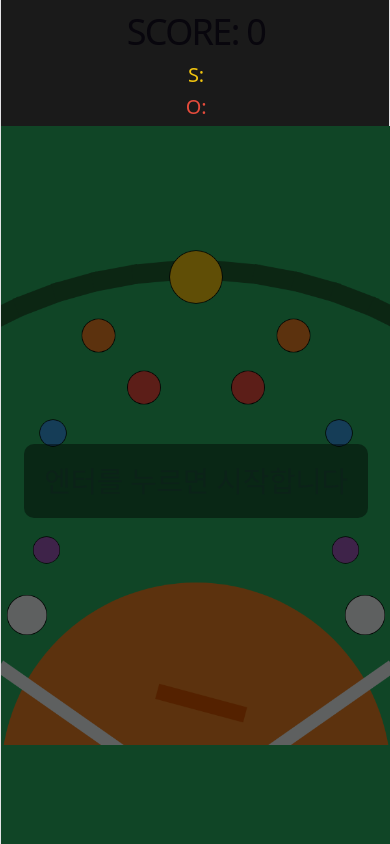
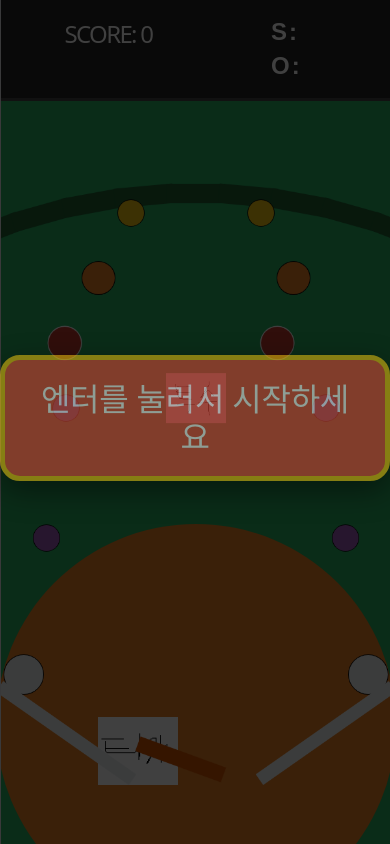
Before and after one commit to YeHwanLee/Baseball_Pinball, a React (Vite) app: page / in a window 390 px wide. Built offline with nearby package versions, Linux system fonts and the light colour scheme.

Commit message:
Add files via upload

```diff
--- a/src/App.css
+++ b/src/App.css
@@ -1,73 +1,191 @@
-/* 기본 브라우저 스크롤 완벽 차단 */
+/* App.css 전체 덮어쓰기 */
+
+/* 핵심: 너비 계산 시 여백(padding)을 포함시켜 모바일에서 화면 밖으로 밀려나는 것 방지 */
+*,
+*::before,
+*::after {
+  box-sizing: border-box;
+}
+
 body {
   margin: 0;
   padding: 0;
   overflow: hidden;
-  background-color: #1a1a1a; /* 빈 공간 배경색 (검은 회색) */
+  background-color: #111;
+  color: white;
+  font-family: 'Arial', sans-serif;
+  user-select: none;
 }
 
-/* 게임 전체 컨테이너를 모바일 화면(100dvh)에 딱 맞게 고정 */
-.game-container {
+.game-wrapper {
   display: flex;
-  flex-direction: column;
+  flex-direction: row;
   width: 100vw;
-  max-width: 600px; /* PC에서는 너무 커지지 않게 제한 */
-  margin: 0 auto; /* PC에서 가운데 정렬 */
-
-  /* 모바일 브라우저의 상하단 주소창을 고려한 완벽한 높이 설정 */
   height: 100vh;
   height: 100dvh;
   overflow: hidden;
 }
 
-/* 스코어보드는 내용물 크기만큼만 차지 */
-.scoreboard {
-  flex-shrink: 0;
-  /* (기존 폰트 사이즈나 여백 설정이 있다면 그대로 두셔도 됩니다) */
+/* 왼쪽 스코어 패널 (PC) */
+.scoreboard-panel {
+  width: 320px;
+  background-color: #222;
+  border-right: 5px solid #444;
+  padding: 30px;
+  display: flex;
+  flex-direction: column;
+  justify-content: center;
+  z-index: 20;
 }
 
-/* 캔버스가 들어갈 랩퍼는 남는 세로 공간을 모두 차지 */
-.canvas-wrapper {
+.score-info h1 {
+  font-size: 2.5rem;
+  margin: 0 0 15px 0;
+  color: #fff;
+}
+.game-msg {
+  font-size: 1.5rem;
+  color: #3498db;
+  min-height: 50px;
+  margin: 0;
+  font-weight: bold;
+  line-height: 1.4;
+}
+.counts {
+  margin-top: 20px;
+}
+
+/* PC에서도 S, O가 흔들리지 않도록 고정 박스 생성 */
+.led-counts {
+  display: flex;
+  flex-direction: column;
+  align-items: flex-start;
+  width: 140px;
+}
+
+/* 칼각 정렬을 위한 CSS 로직 */
+.count-row {
+  display: flex;
+  align-items: center;
+  margin: 5px 0;
+  height: 40px;
+}
+
+.count-label {
+  color: white;
+  font-size: 2rem;
+  font-weight: bold;
+  width: 50px;
+  letter-spacing: 2px;
+  text-align: left;
+}
+
+.count-icons {
+  font-size: 1.5rem;
+  display: flex;
+  gap: 5px;
+}
+
+.game-over-text {
+  color: #e74c3c;
+  font-size: 2.2rem;
+  animation: blink 1s infinite;
+}
+
+/* 오른쪽 게임 캔버스 패널 */
+.canvas-panel {
+  flex: 1;
+  /* 💡 [핵심 수정] 이 한 줄이 z-index를 작동하게 만듭니다. */
   position: relative;
-  width: 100%;
-  flex-grow: 1;
+
   display: flex;
   justify-content: center;
   align-items: center;
-  overflow: hidden;
+  background-color: #27ae60; /* 경기장 바닥색 */
 }
 
-/* 🌟 핵심! 캔버스를 랩퍼 크기에 맞추되, 찌그러지지 않게 비율(contain) 유지 */
-.canvas-wrapper canvas {
+/* 💡 [추가] 물리 엔진에서 삭제한 흙 배경을 CSS로 구현 */
+.infield-dirt {
+  position: absolute;
+  bottom: -100px; /* 흙이 타석 아래에서 올라오게 위치 */
+  left: 50%;
+  transform: translateX(-50%);
+  width: 550px; /* 흙 원형의 크기 */
+  height: 550px;
+  background-color: #e67e22; /* 흙 색깔 */
+  border-radius: 50%; /* 완벽한 원형 */
+
+  /* 💡 [핵심] 타자 이미지 뒤, 캔버스 뒤에 배치 */
+  z-index: 1;
+}
+
+/* 🌟 투수/타자 이미지는 흙보다 위, 캔버스보다 아래에 배치 */
+.pitcher-img {
+  position: absolute;
+  transform: translate(-50%, -50%);
+  pointer-events: none;
+
+  /* 💡 [핵심] 흙(z:1)보다는 위로, 캔버스(z:10)보다는 아래로 */
+  z-index: 2;
+}
+
+.batter-img {
+  position: absolute;
+  transform: translate(-50%, 0);
+  pointer-events: none;
+
+  /* 💡 [핵심] 흙(z:1)보다는 위로, 캔버스(z:10)보다는 아래로 */
+  z-index: 2;
+}
+
+.canvas-panel canvas {
+  position: relative;
   width: 100% !important;
   height: 100% !important;
-  object-fit: contain !important;
-  touch-action: none; /* 모바일 기본 터치 액션(스와이프 등) 차단 */
+  object-fit: contain;
+  touch-action: none;
+
+  /* 💡 [핵심 수정] 캔버스를 이미지 위로 띄움 (레이어 10) */
+  z-index: 10;
 }
 
-/* 안내 문구 오버레이 화면 가득 채우기 */
-.overlay-message {
-  position: absolute;
+/* App.css 맨 아래 추가 (기존 .overlay-message 관련 코드는 지워주세요!) */
+
+/* 🌟 물리 엔진과 상관없이 모니터 화면 전체를 덮어버리는 무적 레이어 */
+.fullscreen-overlay {
+  position: fixed; /* absolute가 아닌 fixed로 화면 전체 고정! */
   top: 0;
   left: 0;
-  width: 100%;
-  height: 100%;
-  background-color: rgba(0, 0, 0, 0.6);
+  width: 100vw;
+  height: 100vh;
+  background-color: rgba(0, 0, 0, 0.75);
   display: flex;
   justify-content: center;
   align-items: center;
-  color: #f1c40f;
-  text-align: center;
-  z-index: 10;
+  z-index: 999999 !important; /* 그 어떤 요소보다 무조건 최상단 보장 */
   pointer-events: none;
 }
 
-.overlay-message h2 {
-  font-size: 1.8rem;
-  padding: 20px;
-  background: rgba(0, 0, 0, 0.8);
-  border-radius: 10px;
+/* 🌟 글씨가 안 보일래야 안 보일 수 없는 강력한 디자인 */
+.overlay-text {
+  color: #ffffff !important; /* 눈부신 흰색 글씨 */
+  font-size: 3rem !important;
+  font-weight: bold;
+  background-color: #e74c3c !important; /* 강렬한 빨간색 박스 */
+  padding: 30px 50px;
+  border-radius: 20px;
+  border: 5px solid #f1c40f; /* 노란색 테두리 */
+  text-align: center;
   animation: blink 1.5s infinite;
+  box-shadow: 0 10px 30px rgba(0, 0, 0, 0.8);
+}
+
+/* 📱 모바일에서는 글자 크기 살짝 조절 */
+@media (max-width: 768px) {
+  .overlay-text {
+    font-size: 2rem !important;
+    padding: 20px 30px;
+  }
 }
 
 @keyframes blink {
@@ -79,3 +197,71 @@ body {
     opacity: 0.5;
   }
 }
+
+/* 📱 모바일 반응형 */
+@media (max-width: 768px) {
+  .game-wrapper {
+    flex-direction: column;
+  }
+
+  .scoreboard-panel {
+    width: 100%;
+    height: auto;
+    min-height: 100px;
+    flex-direction: row;
+    justify-content: space-between;
+    align-items: center;
+    padding: 15px 20px;
+    border-right: none;
+    border-bottom: 3px solid #444;
+  }
+
+  .score-info {
+    flex: 1;
+  }
+  .score-info h1 {
+    font-size: 1.5rem;
+    margin-bottom: 5px;
+  }
+  .game-msg {
+    font-size: 1.1rem;
+    min-height: 25px;
+  }
+
+  .counts {
+    margin-top: 0;
+    flex: 1;
+    display: flex;
+    justify-content: flex-end;
+  }
+
+  .led-counts {
+    display: flex;
+    flex-direction: column;
+    align-items: flex-start;
+    width: 100px;
+  }
+
+  .count-row {
+    margin: 2px 0;
+    height: 30px;
+  }
+  .count-label {
+    font-size: 1.5rem;
+    width: 40px;
+  }
+  .count-icons {
+    font-size: 1.2rem;
+  }
+
+  .canvas-panel {
+    height: calc(100dvh - 100px);
+  }
+
+  /* 💡 모바일에서 흙 크기 축소 */
+  .infield-dirt {
+    width: 400px;
+    height: 400px;
+    bottom: -80px;
+  }
+}
--- a/src/App.jsx
+++ b/src/App.jsx
@@ -2,6 +2,14 @@
 import React, { useState, useEffect } from 'react';
 import MatterGame from './MatterGame';
 import './App.css';
+
+import pitcherImg from './assets/pitcher.png';
+import batterImg from './assets/batter.png';
+
+const UI_CONFIG = {
+  pitcher: { top: '40%', left: '50%', width: '60px' },
+  batter: { bottom: '8%', left: '35%', width: '80px' },
+};
 
 function App() {
   const [score, setScore] = useState(0);
@@ -10,7 +18,6 @@ function App() {
   const [gameState, setGameState] = useState('READY');
   const [message, setMessage] = useState('');
 
-  // 💡 상태 업데이트를 밖으로 빼서 독립적으로 처리합니다.
   const handleHit = (type) => {
     if (gameState !== 'PLAYING') return;
 
@@ -28,9 +35,8 @@ function App() {
         setScore((s) => s + 10);
         setMessage('안타!');
       }
-      setStrikes(0); // 안타 시 스트라이크 초기화
+      setStrikes(0);
     } else if (type === 'FOUL') {
-      // 💡 파울 규칙: 2스트라이크 전까지만 카운트 증가
       if (strikes < 2) {
         setStrikes((s) => s + 1);
         setMessage('파울! (스트라이크)');
@@ -38,12 +44,11 @@ function App() {
         setMessage('파울! (투스트라이크 유지)');
       }
     } else if (type === 'STRIKE') {
-      // 💡 삼진 아웃 로직: 먼저 판단 후 상태 변경
       const nextStrikes = strikes + 1;
       if (nextStrikes >= 3) {
         setMessage('삼진 아웃!');
         setStrikes(0);
-        processOut(); // 아웃 카운트 증가 함수 호출
+        processOut();
       } else {
         setMessage('스트라이크!');
         setStrikes(nextStrikes);
@@ -54,7 +59,6 @@ function App() {
     }
   };
 
-  // 아웃 카운트 증가 및 게임 오버 판단만 담당하는 함수
   const processOut = () => {
     setOuts((o) => {
       const newOuts = o + 1;
@@ -87,39 +91,61 @@ function App() {
   }, [gameState]);
 
   return (
-    <div className="game-container">
-      <div className="scoreboard">
-        <div className="score-area">
+    <div className="game-wrapper">
+      {/* 💡 [핵심 해결] 게임판에 종속되지 않는 무적의 전체 화면 오버레이! */}
+      {gameState === 'READY' && (
+        <div className="fullscreen-overlay">
+          <h2 className="overlay-text">엔터를 눌러서 시작하세요</h2>
+        </div>
+      )}
+      {gameState === 'GAMEOVER' && (
+        <div className="fullscreen-overlay">
+          <h2 className="overlay-text">
+            게임 오버!
+            <br />
+            엔터로 재시작
+          </h2>
+        </div>
+      )}
+
+      <div className="scoreboard-panel">
+        <div className="score-info">
           <h1>SCORE: {score}</h1>
           <p className="game-msg">{message}</p>
         </div>
-        <div className="out-area">
+        <div className="counts">
           {gameState === 'GAMEOVER' ? (
-            <h2>GAME OVER</h2>
+            <h2 className="game-over-text">GAME OVER</h2>
           ) : (
-            <>
-              <h2 style={{ color: '#f1c40f' }}>S: {'🟡'.repeat(strikes)}</h2>
-              <h2 style={{ color: '#e74c3c' }}>O: {'🔴'.repeat(outs)}</h2>
-            </>
+            <div className="led-counts">
+              <div className="count-row">
+                <span className="count-label">S:</span>
+                <span className="count-icons">{'🟡'.repeat(strikes)}</span>
+              </div>
+              <div className="count-row">
+                <span className="count-label">O:</span>
+                <span className="count-icons">{'🔴'.repeat(outs)}</span>
+              </div>
+            </div>
           )}
         </div>
       </div>
 
-      <div className="canvas-wrapper">
-        {gameState === 'READY' && (
-          <div className="overlay-message">
-            <h2>엔터를 누르면 시작합니다</h2>
-          </div>
-        )}
-        {gameState === 'GAMEOVER' && (
-          <div className="overlay-message">
-            <h2>
-              게임 오버!
-              <br />
-              엔터로 재시작
-            </h2>
-          </div>
-        )}
+      <div className="canvas-panel">
+        <div className="infield-dirt"></div>
+        <img
+          src={pitcherImg}
+          alt="투수"
+          className="pitcher-img"
+          style={UI_CONFIG.pitcher}
+        />
+        <img
+          src={batterImg}
+          alt="타자"
+          className="batter-img"
+          style={UI_CONFIG.batter}
+        />
+
         <MatterGame onHit={handleHit} gameState={gameState} />
       </div>
     </div>
--- a/src/MatterGame.jsx
+++ b/src/MatterGame.jsx
@@ -3,38 +3,40 @@ import React, { useEffect, useRef } from 'react';
 import Matter from 'matter-js';
 
 const CONFIG = {
-  pitcher: { x: 300, y: 350 },
-  hrZone: { x: 300, y: 80, radius: 40 },
+  pitcher: { x: 300, y: 400 },
+  hrZone: [
+    { x: 200, y: 100, radius: 20 },
+    { x: 400, y: 100, radius: 20 },
+  ],
   tripleZones: [
-    { x: 150, y: 170, radius: 25 },
-    { x: 450, y: 170, radius: 25 },
+    { x: 150, y: 200, radius: 25 },
+    { x: 450, y: 200, radius: 25 },
   ],
   doubleZones: [
-    { x: 80, y: 320, radius: 20 },
-    { x: 520, y: 320, radius: 20 },
+    { x: 100, y: 400, radius: 20 },
+    { x: 500, y: 400, radius: 20 },
   ],
   singleZones: [
-    { x: 70, y: 500, radius: 20 },
-    { x: 530, y: 500, radius: 20 },
-  ],
-  flyOutZones: [
-    { x: 220, y: 250, radius: 25 },
-    { x: 380, y: 250, radius: 25 },
+    { x: 70, y: 600, radius: 20 },
+    { x: 530, y: 600, radius: 20 },
   ],
   foulZones: [
-    { x: 40, y: 600, radius: 30 },
-    { x: 560, y: 600, radius: 30 },
+    { x: 35, y: 810, radius: 30 },
+    { x: 565, y: 810, radius: 30 },
   ],
+
+  // 💡 [새로운 기능] 좌우로 움직이는 수비수 설정! (기존 flyOutZones 대체)
+  defenders: [
+    // x, y: 중심 좌표 / radius: 크기 / range: 좌우로 이동하는 픽셀 범위 / speed: 왕복 속도
+    { x: 150, y: 300, radius: 25, range: 60, speed: 0.05 }, // 좌익수 느낌
+    { x: 450, y: 300, radius: 25, range: 60, speed: 0.05 }, // 우익수 느낌
+  ],
+
   rails: [
-    { x: 100, y: 750, width: 250, angle: 35 },
-    { x: 500, y: 750, width: 250, angle: -35 },
+    { x: 100, y: 900, width: 250, angle: 35 },
+    { x: 500, y: 900, width: 250, angle: -35 },
   ],
-  bat: {
-    pivot: { x: 250, y: 720 },
-    angleUp: -35,
-    angleDown: 15,
-    speed: 0.25,
-  },
+  bat: { pivot: { x: 220, y: 920 }, angleUp: -35, angleDown: 20, speed: 0.16 },
 };
 
 const MatterGame = ({ onHit, gameState }) => {
@@ -42,9 +44,13 @@ const MatterGame = ({ onHit, gameState }) => {
   const engineRef = useRef(null);
   const isSwinging = useRef(false);
 
+  const onHitRef = useRef(onHit);
+  useEffect(() => {
+    onHitRef.current = onHit;
+  }, [onHit]);
+
   useEffect(() => {
     const { Engine, Render, Runner, Bodies, Composite, Events, Body } = Matter;
-
     const engine = Engine.create();
     engineRef.current = engine;
 
@@ -57,9 +63,9 @@ const MatterGame = ({ onHit, gameState }) => {
       engine: engine,
       options: {
         width: 600,
-        height: 800,
+        height: 1000,
         wireframes: false,
-        background: '#27ae60',
+        background: 'transparent',
       },
     });
 
@@ -68,14 +74,18 @@ const MatterGame = ({ onHit, gameState }) => {
       const angleStep = (endAngle - startAngle) / segments;
       for (let i = 0; i <= segments; i++) {
         const angle = startAngle + i * angleStep;
-        const x = cx + radius * Math.cos(angle);
-        const y = cy + radius * Math.sin(angle);
         walls.push(
-          Bodies.rectangle(x, y, radius * angleStep + 10, 30, {
-            isStatic: true,
-            angle: angle + Math.PI / 2,
-            render: { fillStyle: '#1e5f30' },
-          })
+          Bodies.rectangle(
+            cx + radius * Math.cos(angle),
+            cy + radius * Math.sin(angle),
+            radius * angleStep + 10,
+            30,
+            {
+              isStatic: true,
+              angle: angle + Math.PI / 2,
+              render: { fillStyle: '#1e5f30' },
+            }
+          )
         );
       }
       return walls;
@@ -83,29 +93,22 @@ const MatterGame = ({ onHit, gameState }) => {
 
     const outfieldWalls = createArcWalls(
       300,
-      750,
-      680,
+      950,
+      880,
       Math.PI + 0.2,
       2 * Math.PI - 0.2,
       30
     );
-
     const sideWalls = [
-      Bodies.rectangle(-10, 400, 40, 800, {
+      Bodies.rectangle(-10, 500, 40, 1500, {
         isStatic: true,
         render: { visible: false },
       }),
-      Bodies.rectangle(610, 400, 40, 800, {
+      Bodies.rectangle(610, 500, 40, 1500, {
         isStatic: true,
         render: { visible: false },
       }),
     ];
-
-    const infieldDirt = Bodies.circle(300, 850, 300, {
-      isStatic: true,
-      isSensor: true,
-      render: { fillStyle: '#e67e22' },
-    });
 
     const createHole = (pos, label, color) =>
       Bodies.circle(pos.x, pos.y, pos.radius, {
@@ -115,13 +118,25 @@ const MatterGame = ({ onHit, gameState }) => {
         render: { fillStyle: color, strokeStyle: '#000', lineWidth: 2 },
       });
 
+    // 💡 수비수(Defender) 바디 생성 (각자 다른 타이밍에 움직이도록 초기 시간(time)을 랜덤으로 부여)
+    const defenderBodies = CONFIG.defenders.map((def) => {
+      const body = Bodies.circle(def.x, def.y, def.radius, {
+        isSensor: true,
+        isStatic: true,
+        label: 'OUT',
+        render: { fillStyle: '#c0392b', strokeStyle: '#fff', lineWidth: 3 }, // 눈에 띄는 빨간색 테두리
+      });
+      return { body, config: def, time: Math.random() * Math.PI * 2 };
+    });
+
     const holes = [
-      createHole(CONFIG.hrZone, 'HR', '#f1c40f'),
+      ...CONFIG.hrZone.map((p) => createHole(p, 'HR', '#f1c40f')),
       ...CONFIG.tripleZones.map((p) => createHole(p, '3B', '#e67e22')),
       ...CONFIG.doubleZones.map((p) => createHole(p, '2B', '#3498db')),
       ...CONFIG.singleZones.map((p) => createHole(p, '1B', '#9b59b6')),
-      ...CONFIG.flyOutZones.map((p) => createHole(p, 'OUT', '#e74c3c')),
       ...CONFIG.foulZones.map((p) => createHole(p, 'FOUL', '#ecf0f1')),
+      // 💡 생성된 수비수 바디들을 월드에 추가하기 위해 배열에 합침
+      ...defenderBodies.map((d) => d.body),
     ];
 
     const rails = CONFIG.rails.map((r) =>
@@ -132,8 +147,7 @@ const MatterGame = ({ onHit, gameState }) => {
       })
     );
 
-    // 💡 [수정] 바닥으로 빠지는 구역의 라벨을 'STRIKE'로 변경
-    const strikeZone = Bodies.rectangle(300, 840, 600, 60, {
+    const strikeZone = Bodies.rectangle(300, 1060, 800, 100, {
       isSensor: true,
       isStatic: true,
       label: 'STRIKE',
@@ -153,11 +167,10 @@ const MatterGame = ({ onHit, gameState }) => {
 
     Composite.add(engine.world, [
       ...sideWalls,
-      infieldDirt,
       ...outfieldWalls,
       ...holes,
       ...rails,
-      strikeZone, // 💡 변경된 변수명 적용
+      strikeZone,
       bat,
     ]);
 
@@ -178,9 +191,7 @@ const MatterGame = ({ onHit, gameState }) => {
       Composite.add(engine.world, ball);
     };
 
-    if (gameState === 'PLAYING') {
-      pitchBall();
-    }
+    if (gameState === 'PLAYING') pitchBall();
 
     Events.on(engine, 'collisionStart', (event) => {
       event.pairs.forEach((pair) => {
@@ -189,15 +200,13 @@ const MatterGame = ({ onHit, gameState }) => {
           const ball = pair.bodyA.label === 'ball' ? pair.bodyA : pair.bodyB;
           const sensor = pair.bodyA.label === 'ball' ? pair.bodyB : pair.bodyA;
 
-          // 💡 [수정] 충돌 감지 목록에 'STRIKE' 추가
           if (
             ['HR', '3B', '2B', '1B', 'FOUL', 'OUT', 'STRIKE'].includes(
               sensor.label
-            ) &&
-            sensor !== infieldDirt
+            )
           ) {
             Composite.remove(engine.world, ball);
-            onHit(sensor.label);
+            onHitRef.current(sensor.label);
             if (gameState === 'PLAYING') setTimeout(pitchBall, 1200);
           }
         }
@@ -207,64 +216,63 @@ const MatterGame = ({ onHit, gameState }) => {
     const handleInputDown = (e) => {
       if (e.key === 'Enter' || e.type === 'touchstart') {
         if (e.key === 'Enter') e.preventDefault();
-        if (gameState === 'PLAYING') {
-          isSwinging.current = true;
-        }
+        if (gameState === 'PLAYING') isSwinging.current = true;
       }
-      if (e.code === 'Space' && gameState === 'PLAYING') pitchBall();
     };
-
     const handleInputUp = (e) => {
-      if (e.key === 'Enter' || e.type === 'touchend') {
+      if (e.key === 'Enter' || e.type === 'touchend')
         isSwinging.current = false;
-      }
     };
 
     window.addEventListener('keydown', handleInputDown, { passive: false });
     window.addEventListener('keyup', handleInputUp);
 
-    const canvasEl = canvasRef.current;
-    if (canvasEl) {
-      canvasEl.addEventListener('touchstart', handleInputDown, {
+    const currentCanvas = canvasRef.current;
+    if (currentCanvas) {
+      currentCanvas.addEventListener('touchstart', handleInputDown, {
         passive: false,
       });
-      canvasEl.addEventListener('touchend', handleInputUp);
+      currentCanvas.addEventListener('touchend', handleInputUp);
     }
 
     let currentAngle = initialAngleRad;
 
+    // 💡 매 프레임마다 실행되는 업데이트 루프
     Events.on(engine, 'beforeUpdate', () => {
+      // 1. 배트 회전 처리
       const targetAngle = isSwinging.current
         ? CONFIG.bat.angleUp * (Math.PI / 180)
         : CONFIG.bat.angleDown * (Math.PI / 180);
-
-      const speed = CONFIG.bat.speed;
+      const batSpeed = CONFIG.bat.speed;
       let nextAngle = currentAngle;
 
-      if (currentAngle > targetAngle) {
-        nextAngle = Math.max(currentAngle - speed, targetAngle);
-      } else if (currentAngle < targetAngle) {
-        nextAngle = Math.min(currentAngle + speed, targetAngle);
-      }
+      if (currentAngle > targetAngle)
+        nextAngle = Math.max(currentAngle - batSpeed, targetAngle);
+      else if (currentAngle < targetAngle)
+        nextAngle = Math.min(currentAngle + batSpeed, targetAngle);
 
       if (nextAngle !== currentAngle) {
         const prevX = bat.position.x;
         const prevY = bat.position.y;
-
         const newX = CONFIG.bat.pivot.x + batRadius * Math.cos(nextAngle);
         const newY = CONFIG.bat.pivot.y + batRadius * Math.sin(nextAngle);
-
         Body.setPosition(bat, { x: newX, y: newY });
         Body.setAngle(bat, nextAngle);
-
         Body.setVelocity(bat, { x: newX - prevX, y: newY - prevY });
         Body.setAngularVelocity(bat, nextAngle - currentAngle);
-
         currentAngle = nextAngle;
       } else {
         Body.setVelocity(bat, { x: 0, y: 0 });
         Body.setAngularVelocity(bat, 0);
       }
+
+      // 💡 2. 수비수 좌우 왕복 이동 처리
+      defenderBodies.forEach((def) => {
+        def.time += def.config.speed; // 시간에 속도를 더함
+        // 삼각함수(sin)를 이용하여 중심축(config.x)을 기준으로 range만큼 왔다갔다 함
+        const newX = def.config.x + Math.sin(def.time) * def.config.range;
+        Body.setPosition(def.body, { x: newX, y: def.config.y }); // Y축은 고정
+      });
     });
 
     Render.run(render);
@@ -274,15 +282,15 @@ const MatterGame = ({ onHit, gameState }) => {
     return () => {
       window.removeEventListener('keydown', handleInputDown);
       window.removeEventListener('keyup', handleInputUp);
-      if (canvasEl) {
-        canvasEl.removeEventListener('touchstart', handleInputDown);
-        canvasEl.removeEventListener('touchend', handleInputUp);
+      if (currentCanvas) {
+        currentCanvas.removeEventListener('touchstart', handleInputDown);
+        currentCanvas.removeEventListener('touchend', handleInputUp);
       }
       Render.stop(render);
       Runner.stop(runner);
       Engine.clear(engine);
     };
-  }, [gameState, onHit]);
+  }, [gameState]);
 
   return (
     <canvas
@@ -290,8 +298,9 @@ const MatterGame = ({ onHit, gameState }) => {
       style={{
         width: '100%',
         height: '100%',
-        display: 'block',
-        touchAction: 'none',
+        objectFit: 'contain',
+        position: 'relative',
+        zIndex: 10,
       }}
     />
   );
```
Also changed, not shown: src/assets/batter.png (added), src/assets/pitcher.png (added).
